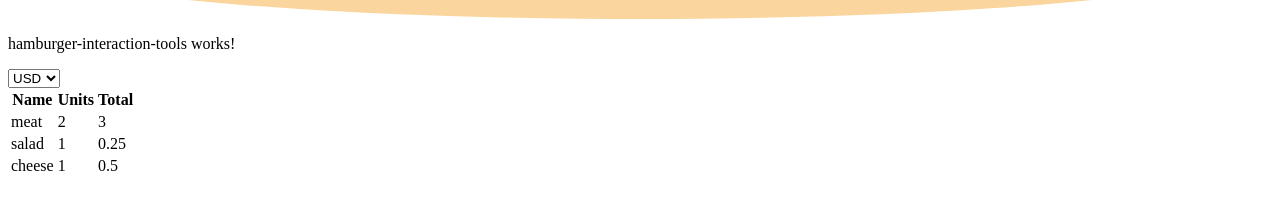
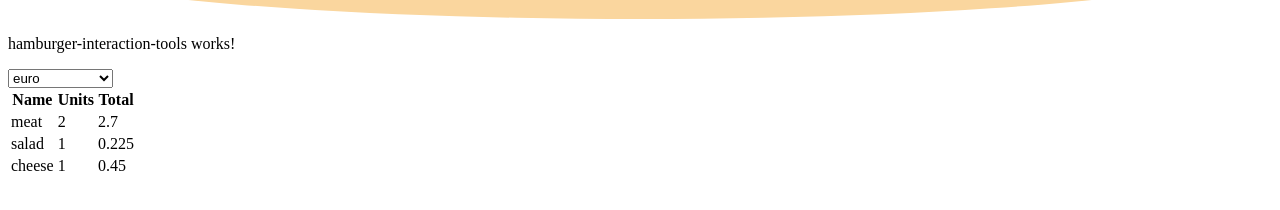
Before and after one commit to A-Cobra/angular, an Angular app: page / in a window 1280 px wide. Shown: the part 546-756 px from the top of the page. Built offline with nearby package versions, Linux system fonts and the light colour scheme.

Commit message:
Conversion rates work greatly
Pipings are more adequate

```diff
--- a/src/app/hamburger/hamburger-interaction-tools/hamburger-interaction-tools.component.html
+++ b/src/app/hamburger/hamburger-interaction-tools/hamburger-interaction-tools.component.html
@@ -1,8 +1,10 @@
 <p>hamburger-interaction-tools works!</p>
-<select name="currency" id="currency">
-  <option value="">USD</option>
-  <option value="">AUD</option>
-  <option value="">MXN</option>
+<select name="currency" id="currency" (change)="updateCurrency($event)">
+  <option
+    *ngFor="let currency of currencies | keyvalue"
+    [value]="currency.value.conversionRate">
+    {{ currency.key }}
+  </option>
 </select>
 <table>
   <tr>
@@ -13,6 +15,13 @@
   <tr *ngFor="let ingredient of ingredientsController">
     <td>{{ ingredient.type }}</td>
     <td>{{ ingredient.units }}</td>
-    <td>{{ ingredientsPricing.get(ingredient.type) * ingredient.units }}</td>
+    <td>
+      {{
+        ingredientsPricing.get(ingredient.type) *
+          ingredient.units *
+          conversionRate
+      }}
+      <!-- Piping Missing -->
+    </td>
   </tr>
 </table>
--- a/src/app/hamburger/hamburger-interaction-tools/hamburger-interaction-tools.component.ts
+++ b/src/app/hamburger/hamburger-interaction-tools/hamburger-interaction-tools.component.ts
@@ -5,6 +5,7 @@ import {
   OnChanges,
   SimpleChanges,
 } from '@angular/core';
+import { currencyMap } from 'src/app/models/currency.map';
 import { HamburgerIngredient } from 'src/app/models/hamburger-ingredient.type';
 import { Hamburger } from 'src/app/models/hamburger.interface';
 import { IngredientController } from 'src/app/models/ingredient-controller.type';
@@ -20,6 +21,8 @@ import { countElementsInList } from 'src/app/utils/count-elements-in-list.functi
 export class HamburgerInteractionToolsComponent
   implements AfterViewInit, OnChanges
 {
+  conversionRate: number = 0.9;
+  currencies = currencyMap;
   ingredientsPricing = ingredientPrice;
   meatUnits!: number;
   cheeseUnits!: number;
@@ -32,9 +35,6 @@ export class HamburgerInteractionToolsComponent
   constructor() {}
   ngAfterViewInit(): void {
     console.log('this.currentBurger');
-    console.log(this.currentBurger);
-    console.log('this.ingredientsController');
-    console.log(this.ingredientsController);
   }
   ngOnChanges(changes: SimpleChanges): void {
     this.meatUnits = countElementsInList(
@@ -50,14 +50,8 @@ export class HamburgerInteractionToolsComponent
       'salad'
     );
   }
-  getPrice(type: HamburgerIngredient, units: number) {
-    // return
-    // let price: number = 0;
-    // for (const ingredientPricePair of this.ingredientsPrice) {
-    //   if (type === ingredientPricePair.type) {
-    //     price = ingredientPricePair.price;
-    //   }
-    // }
-    // return price * units;
+  updateCurrency(event: Event | { target: EventTarget }) {
+    this.conversionRate = Number((event.target as HTMLInputElement).value);
+    console.log((event.target as HTMLInputElement).value);
   }
 }
--- /dev/null
+++ b/src/app/models/currency.map.ts
@@ -0,0 +1,29 @@
+const currencies: Array<{
+  name: string;
+  code: string;
+  conversionRate: number;
+}> = [
+  {
+    name: 'us dollar',
+    code: 'USD',
+    conversionRate: 1,
+  },
+  {
+    name: 'mexican peso',
+    code: 'MXN',
+    conversionRate: 20,
+  },
+  {
+    name: 'euro',
+    code: 'EUR',
+    conversionRate: 0.9,
+  },
+];
+
+export const currencyMap = new Map();
+currencies.forEach(element => {
+  currencyMap.set(element.name, {
+    code: element.code,
+    conversionRate: element.conversionRate,
+  });
+});
```
Also changed, not shown: capture1.png (deleted).
